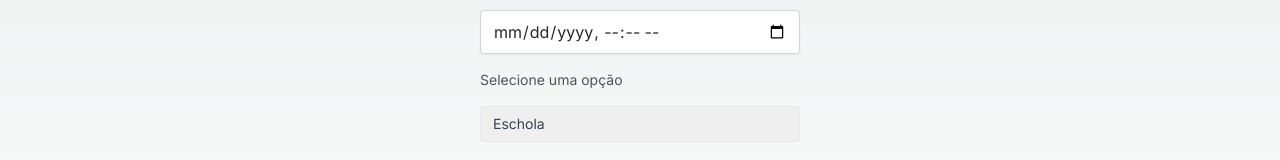
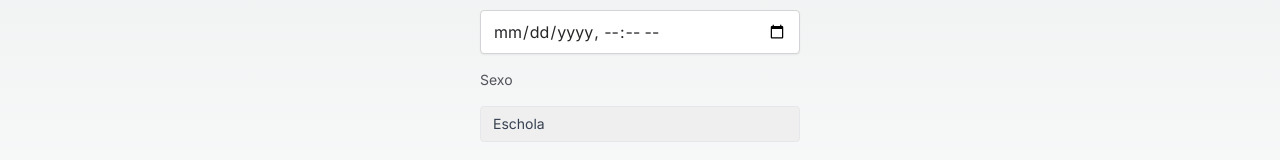
Before and after one commit to renovatt/next-form-with-zod, a Next.js app: page / in a window 1280 px wide. Shown: the part 867-1027 px from the top of the page. Built offline with nearby package versions, Linux system fonts and the light colour scheme.

Commit message:
style: style details

```diff
--- a/src/components/Checkbox.tsx
+++ b/src/components/Checkbox.tsx
@@ -6,14 +6,14 @@
     const { register, formState: { errors } } = useFormContext();
 
     return (
-        <div className='flex'>
+        <div className='flex items-center'>
             <input
             className='m-2'
             type="checkbox" {...register(props.name)} />
             <Label htmlFor={props.name}>{props.label}</Label>
 
             {errors?.[props.name] && (
-                <p className='text-xs text-red-500 mt-1'>{String(errors?.[props.name]?.message)}</p>)}
+                <p className='ml-2 text-xs text-red-500 mt-1'>{String(errors?.[props.name]?.message)}</p>)}
         </div>
     )
 }
--- a/src/components/Form.tsx
+++ b/src/components/Form.tsx
@@ -124,7 +124,7 @@
 
                     <Select
                         name='select'
-                        label='Selecione uma opção'
+                        label='Sexo'
                         options={['Masculino', 'Feminino']}
                     />
 
```
